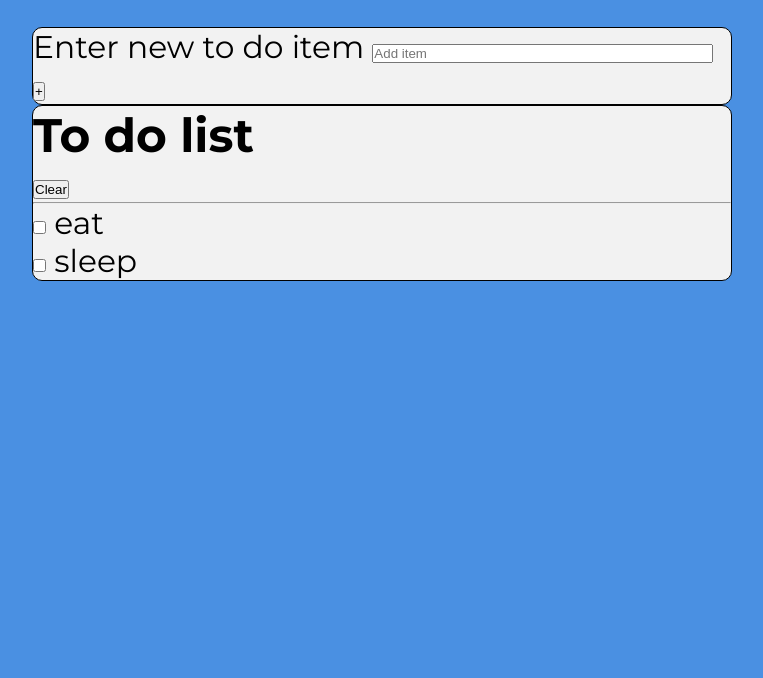
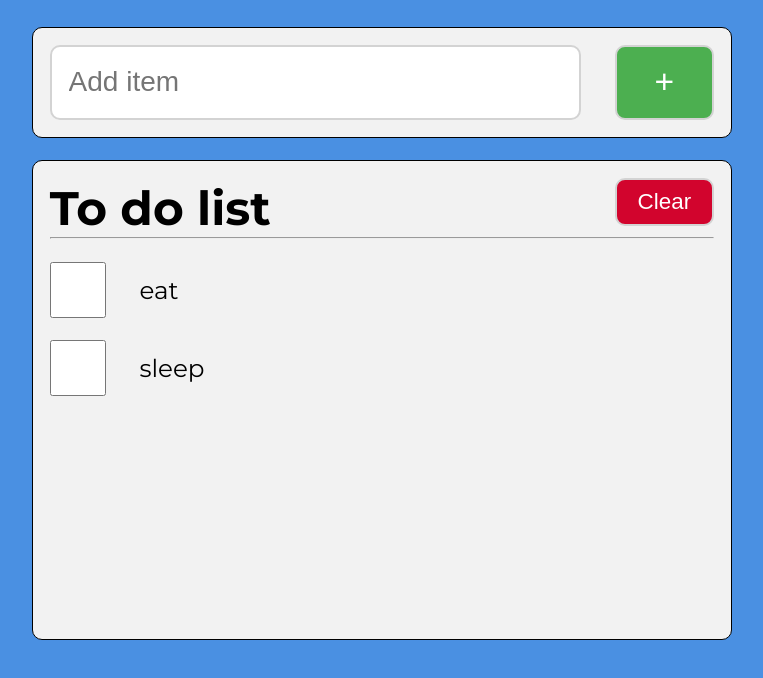
Before and after one commit to pritam0721/fcc_scss, a plain HTML site: page todo_scss/index.html in a window 1280 px wide. Shown: the whole page, without its empty margins (258-1021 px from the left). Drawn offline with Linux system fonts and the light colour scheme.

Commit message:
50.12 timestamp and before adding javascript to it

```diff
--- a/todo_scss/sass/_base.scss
+++ b/todo_scss/sass/_base.scss
@@ -2,6 +2,11 @@ $default-font-color: #000;
 $background-color: #4a90e2;
 $container-bgcolor: #f2f2f2;
 $container-bordercolor: #000;
+$textbox-bordercolor: lightgray;
+$buttontext-color: #fff;
+$button-hovercolor: #000;
+$add-button-color: #4caf50;
+$clear-button-color: #D2042D;
 
 @mixin mq($size) {
   @media only screen and (min-width: $size) {
--- /dev/null
+++ b/todo_scss/sass/_listContainer.scss
@@ -0,0 +1,43 @@
+.listContainer {
+  min-height: 60vh;
+  padding: 0.75rem;
+
+  .listTitle {
+    display: flex;
+    justify-content: space-between;
+    align-items: flex-end;
+  }
+  button {
+    font-size: 1rem;
+    background-color: $clear-button-color;
+    padding: 0 0.1rem;
+    margin-bottom: 0.5rem;
+    @include mq(768px) {
+      padding: 0 0.5rem;
+    }
+  }
+  hr {
+    width: 100%;
+  }
+  .item {
+    display: flex;
+    justify-content: start;
+    align-items: center;
+    padding-top: 1rem;
+    input[type='checkbox'] {
+      text-align: center;
+      width: 2.5rem;
+      min-width: 48px;
+      height: 2.5rem;
+      min-height: 48px;
+      cursor: pointer;
+      margin-right: 1.5rem;
+    }
+    input[type='checkbox']:focus + label {
+      text-decoration: underline;
+    }
+    label {
+      font-size: 1.1rem;
+    }
+  }
+}
--- /dev/null
+++ b/todo_scss/sass/_newItemEntry.scss
@@ -0,0 +1,35 @@
+.newItemEntery {
+  position: static;
+  top: 0;
+  margin-bottom: 1rem;
+  padding: 0.75rem;
+
+  form {
+    display: flex;
+    justify-content: space-between;
+    label {
+      position: absolute;
+      left: -100000px;
+    }
+    input[type='text'] {
+      width: 80%;
+      font-size: 1.25rem;
+      border: 2px solid $textbox-bordercolor;
+      border-radius: 10px;
+      padding: 0.75rem;
+      outline: none;
+    }
+    input[type='text']:focus,
+    input[type='text']:hover {
+      box-shadow: 4px 2px 5px #000;
+    }
+    button {
+      font-size: 1.25rem;
+      background-color: $add-button-color;
+      padding: 0.75rem;
+      @include mq(768px) {
+        font-size: 1.5rem;
+      }
+    }
+  }
+}
--- /dev/null
+++ b/todo_scss/sass/_sharedClasses.scss
@@ -0,0 +1,17 @@
+.button {
+  width: 15%;
+  min-width: 15px;
+  min-height: 48px;
+  color: $buttontext-color;
+  border: 2px solid $textbox-bordercolor;
+  border-radius: 10px;
+  outline: none;
+}
+.button:hover {
+  cursor: pointer;
+}
+.button:hover,
+.button:focus {
+  filter: brightness(120%);
+  box-shadow: 4px 2px 5px #000;
+}
--- a/todo_scss/sass/style.scss
+++ b/todo_scss/sass/style.scss
@@ -1 +1,4 @@
 @import '_base';
+@import '_sharedClasses';
+@import '_newItemEntry';
+@import '_listContainer.scss';
```
Also changed, not shown: todo_scss/dist/css/style.min.css, 2 other files.
